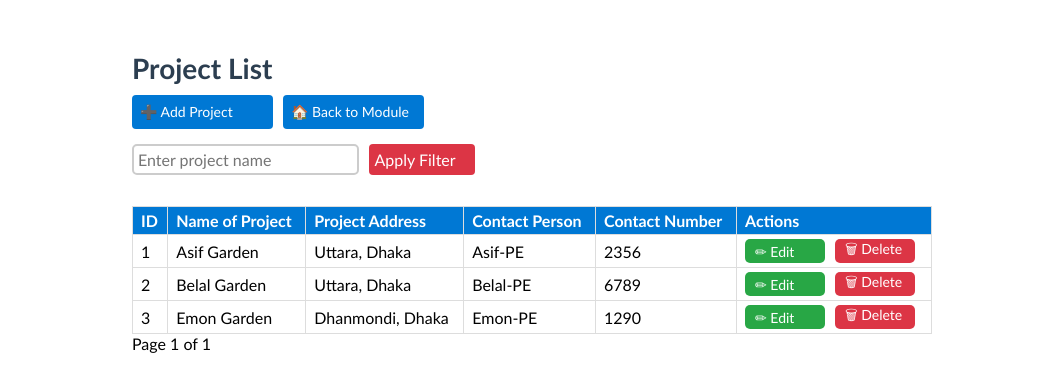
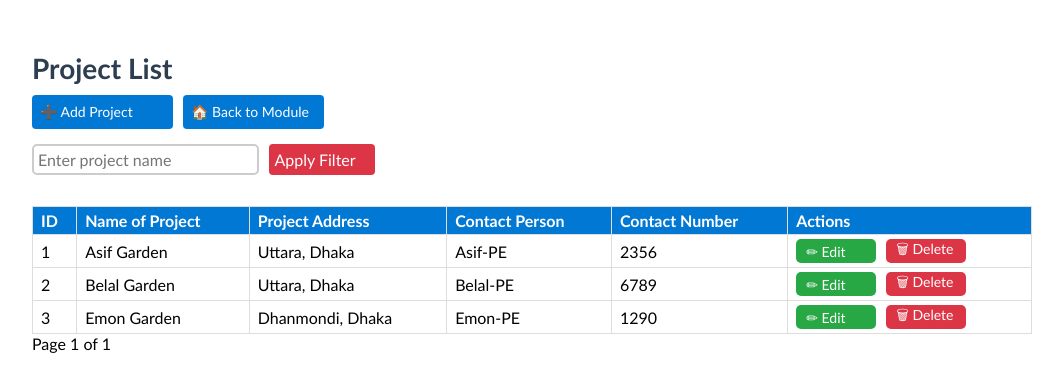
Before and after one commit to JAHANGIR-500/TJG-PROJECT, a Django app: page /construction-department/project/ in a window 1280 px wide. Shown: the top 392 px of the page, without its empty margins (108-1171 px from the left). Run offline with Django 5.2, Linux system fonts and the light colour scheme; data comes from the database, SQL or seed files in the repository.

Commit message:
Test workflow trigger

```diff
--- a/project/templates/project/project_list.html
+++ b/project/templates/project/project_list.html
@@ -2,7 +2,7 @@
 <style>
 
 .form-container {
-    max-width: 800px;
+    max-width: 1000px;
     margin: 0 auto;
     padding: 20px;
     background: white;
```
